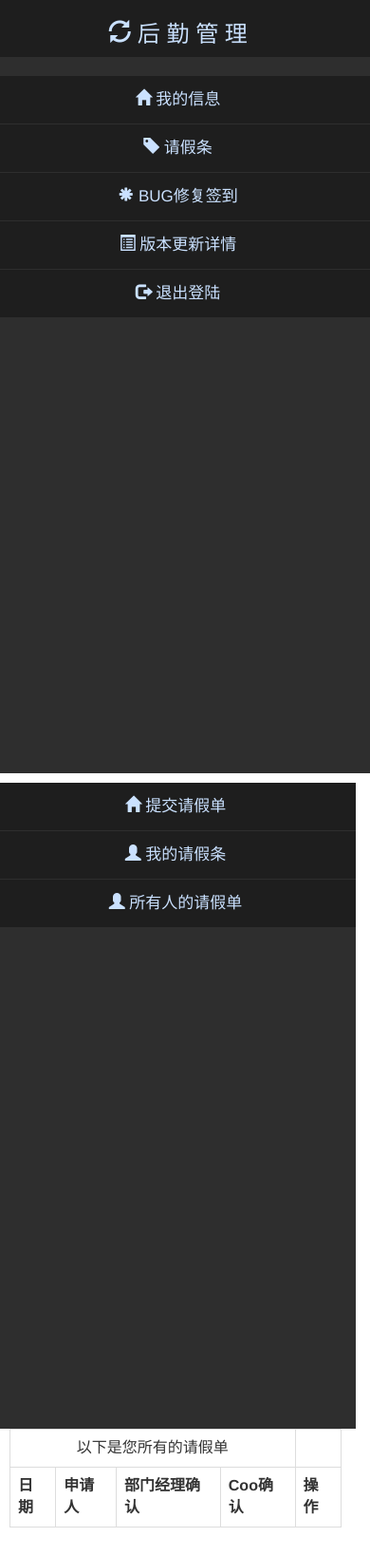
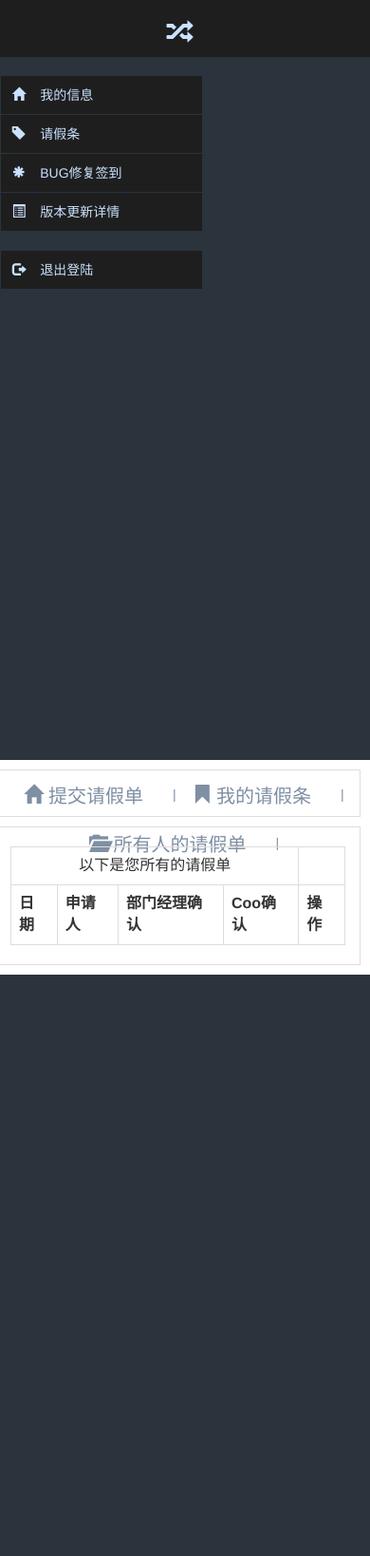
Before and after one commit to bastarder/luopan-logistics, a Django app: page /my_leave/ in a window 390 px wide. Shown: the whole page at 95% size. After the commit the page ends 1026 px from the top, so only its background shows below. Run offline with Django 3.2, Linux system fonts and the light colour scheme; the visitor is signed in with stand-in values (Sample User, id 1); data that the repository does not hold is empty; some libraries are stand-ins or nearby versions.

Commit message:
修改主功能界面，请假条操作界面

```diff
--- a/holiday/templates/HolidayBase/holiday_main.html
+++ b/holiday/templates/HolidayBase/holiday_main.html
@@ -2,43 +2,60 @@
 {% block content %}
 {% csrf_token %}
 <!--共享界面-->
-
-<div class="col-md-2 borderword">
-  <div class="row buttons" id="lefttab2">
-    <a class="" href="/post_leave/">
+<style>
+  .holiday-nav{
+    background: white;
+    height: 50px;
+    line-height: 50px;
+    text-align:center;
+    border: 1px solid #ddd;
+    margin-bottom: 10px;
+  }
+  .holiday-public{
+    border: 1px solid #ddd;
+  }
+  .holiday-nav a{
+    color: #7f8fa4;
+    font-size: 20px;
+    padding-top: 12px;
+    padding-right: 30px;
+    position: relative;
+    top:-2px;
+  }
+  .holiday-nav a:hover{
+    color: black;
+  }
+  .holiday-nav span{
+    color: #7f8fa4;
+  }
+</style>
+<div class="row">
+    <div class="col-md-12 holiday-nav">
+    <a class="btn " href="/post_leave/">
         <span class="glyphicon glyphicon-home"></span>
         提交请假单
-    </a>
-    <a class="" href="/my_leave">
-        <span class="glyphicon glyphicon-user"></span>
+    </a><span>|</span>
+    <a class="btn " href="/my_leave">
+        <span class="glyphicon glyphicon-bookmark"></span>
         我的请假条
-    </a>
+    </a><span>|</span>
     {% if perms.login.can_rs %}
-    <a class="" href="/all_leave">
-        <span class="glyphicon glyphicon-user"></span>
+    <a class="btn " href="/all_leave">
+        <span class="glyphicon glyphicon-folder-open"></span>
         所有人的请假单
-    </a>
+    </a><span>|</span>
     {% endif %}
     {% if not perms.login.can_cy %}
-    <a class="" href="/public/">
-        <span class="glyphicon glyphicon-user"></span>
+    <a class="btn " href="/public/">
+        <span class="glyphicon glyphicon-check"></span>
         处理请假单
-    </a>
+    </a><span>|</span>
     {% endif %}
   </div>
+  <div class="col-md-12 holiday-public">
+    <br>
+      {% block public %}{% endblock %}
   </div>
-  <div class="col-md-10" style="background-color:white;" id="righttab2">
-  {% block public %}{% endblock %}
-  </div>
+</div>
 
-  <script>
-  $(document).ready(
-  function () {
-    if ($("#lefttab2").height() < $("#righttab2").height())
-    {
-      $("#lefttab2").height($("#righttab2").height())
-    }
-  }
-  )
-  </script>
 {% endblock %}
--- a/holiday/templates/post_leave.html
+++ b/holiday/templates/post_leave.html
@@ -13,6 +13,10 @@
 .renshi .col-md-10 .input-group{
   margin: 10;
 }
+img{
+  position: relative;
+  left:10px;
+}
 </style>
 
 <body onload="showdate()">
@@ -21,7 +25,7 @@
 <div class="row">
 <form class="form-horizontal" action='/post_leave/' method='post'>
     <div class="row"> <!--logo+标题-->
-        <div class="col-md-5"><img src="{% static 'login/luopanlogo.jpg' %}" width="128" height="128"></div>
+        <div class="col-md-5"><img src="{% static 'login/luopanlogo.jpg' %}" width="100" height="100"></div>
         <div class="col-md-6"><h1>请假单</h1></div>
     </div>
   <div class="row"> <!--主要信息bug-->
--- a/login/templates/Base/main.html
+++ b/login/templates/Base/main.html
@@ -16,7 +16,7 @@
   .nav{
     /*background-color: #2E2E2E;*/
     /*#449d44/#398439*/
-    background-color: #2E2E2E;  /*淡*/
+    background-color: #2b333d;  /*淡*/
     height: 800px;
   }
   .nav-right{
@@ -36,26 +36,29 @@
   }
   .buttons a{
     display: block;
-    height: 50px;
-    line-height: 50px;
-    text-align: center;
-    font-size: 17px;
+    height: 40px;
+    line-height: 40px;
+    text-align: left;
+    font-size: 14px;
     color: #CAE1FF;
     background-color: #1E1E1E;
     margin-bottom: 1px;
+    position: relative;
+    left:31px;
+    width: 212px;
   }
 
   .buttons{
     height: 680px;
-    background-color: #2E2E2E;  /*淡*/
+    background-color: #2b333d;  /*淡*/
   }
   .buttons a:hover{
     text-decoration: none;
-    background-color: #2E2E2E;
+    background-color: #2b333d;
     border: 1px solid #1E1E1E;
   }
   .right-down{
-    padding: 10px 30px 10px 10px;
+    padding: 10px 40px 10px 25px;
   }
   .in-right-down{
     height: 720px;
@@ -75,19 +78,33 @@
   <div class="row">
     <div class="col-md-2 nav" id='lefttab'>
       <div class="row imglogo">
-        <h3><span class="glyphicon glyphicon-refresh"></span>&nbsp;后 勤 管 理</h3>
+        <h3><span class=" glyphicon glyphicon-random"></span></h3>
       </div>
       <br>
       <div class="row buttons">
-        <a class="" href="/welcome/"><span class="glyphicon glyphicon-home"></span>  我的信息</a>
-        <a class="" href="/my_leave/"><span class="glyphicon glyphicon-tag"></span>  请假条</a>
-        {% if perms.login.can_js %}
-        <a class="" href="/bugview/bug_view">
-          <span class="glyphicon glyphicon-asterisk"></span>  BUG修复签到
-        </a>
-        {% endif %}
-        <a class="" href="/customer_view/"><span class="glyphicon glyphicon-list-alt"></span>  版本更新详情</a>
-        <a class="" href="/signout/"><span class="glyphicon glyphicon-log-out"></span>  退出登陆</a>
+          <a class="" href="/welcome/">
+            &nbsp;&nbsp;&nbsp;<span class="glyphicon glyphicon-home"aria-hidden="true"></span>
+            &nbsp;&nbsp;&nbsp;我的信息
+          </a>
+          <a class="" href="/my_leave/">
+            &nbsp;&nbsp;&nbsp;<span class="glyphicon glyphicon-tag"></span>
+            &nbsp;&nbsp;&nbsp;请假条
+          </a>
+          {% if perms.login.can_js %}
+          <a class="" href="/bugview/bug_view">
+            &nbsp;&nbsp;&nbsp;<span class="glyphicon glyphicon-asterisk"></span>
+            &nbsp;&nbsp;&nbsp;BUG修复签到
+          </a>
+          {% endif %}
+          <a class="" href="/customer_view/">
+            &nbsp;&nbsp;&nbsp;<span class="glyphicon glyphicon-list-alt"></span>
+            &nbsp;&nbsp;&nbsp;版本更新详情
+          </a>
+          <br>
+          <a class="" id="signout" href="/signout/">
+            &nbsp;&nbsp;&nbsp;<span class="glyphicon glyphicon-log-out"></span>
+            &nbsp;&nbsp;&nbsp;退出登陆
+          </a>
       </div>
 
     </div>
@@ -101,12 +118,12 @@
 </body>
 <script>
 $(document).ready(
-  function () {
+function () {
     if ($("#lefttab").height() < $("#righttab").height())
     {
       $("#lefttab").height($("#righttab").height()+10)
     }
-}
-)
+})
+
 </script>
 </html>
```
Also changed, not shown: holiday/templates/public.html (+2 -9 lines).
